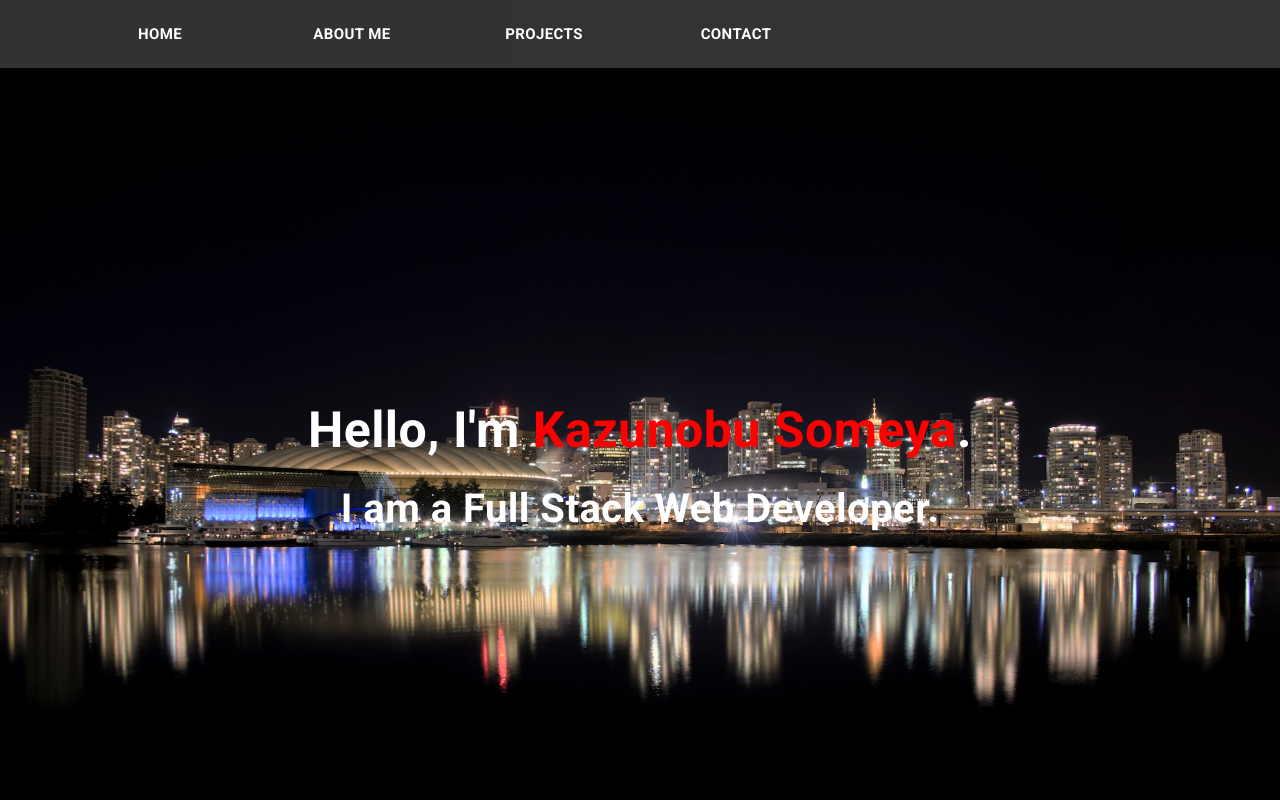
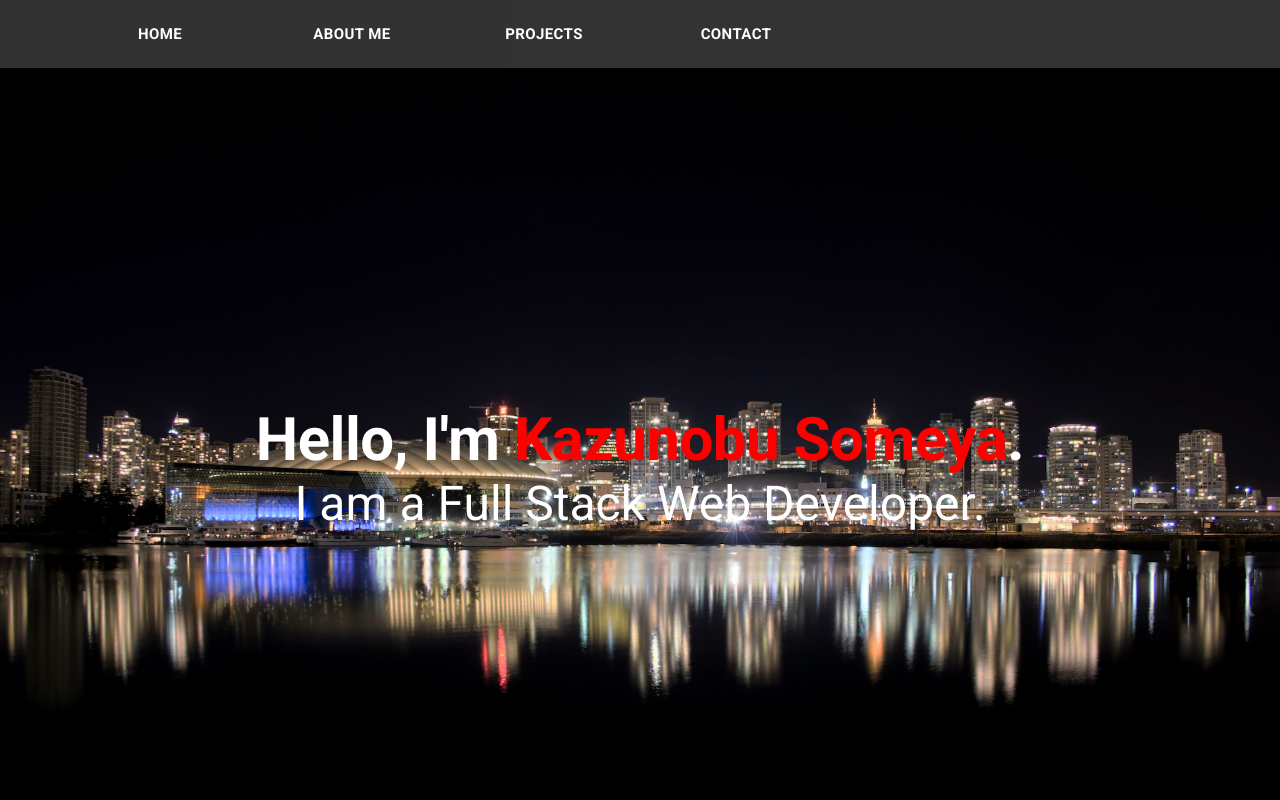
Before and after one commit to wangkalbi-gernessen/next-portfolio-website, a Next.js app: page / in a window 1280 px wide. Shown: the top 800 px of the page. Built offline with nearby package versions, Linux system fonts and the light colour scheme.

Commit message:
Change the size of text

```diff
--- a/components/Main.js
+++ b/components/Main.js
@@ -12,6 +12,10 @@ const useStyles = makeStyles({
     backgroundRepeat: "no-repeat",
     backgroundSize: "cover",
   },
+  textContent: {
+    fontWeight: 600,
+    color: "white"
+  }
 });
 
 const Main = () => {
@@ -32,7 +36,8 @@ const Main = () => {
   return (
     <Grid container spacing={0}direction="row" alignItems="center" justify="center" className={classes.mainContent} id="main">
       <Grid item xs={11}>
-        <Typography align="center" style={{fontSize: "50px", fontWeight: 600, color: "white"}}>Hello, I'm <span style={{color: "red"}}>Kazunobu Someya</span>.<br /><span style={{fontSize: "40px"}}>{text}</span></Typography>
+        <Typography align="center" variant="h2" className={classes.textContent}>Hello, I'm <span style={{color: "red"}}>Kazunobu Someya</span>.</Typography>
+        <Typography align="center" variant="h3" style={{color: "white"}}>{text}</Typography>
       </Grid>
     </Grid>
   );
```
